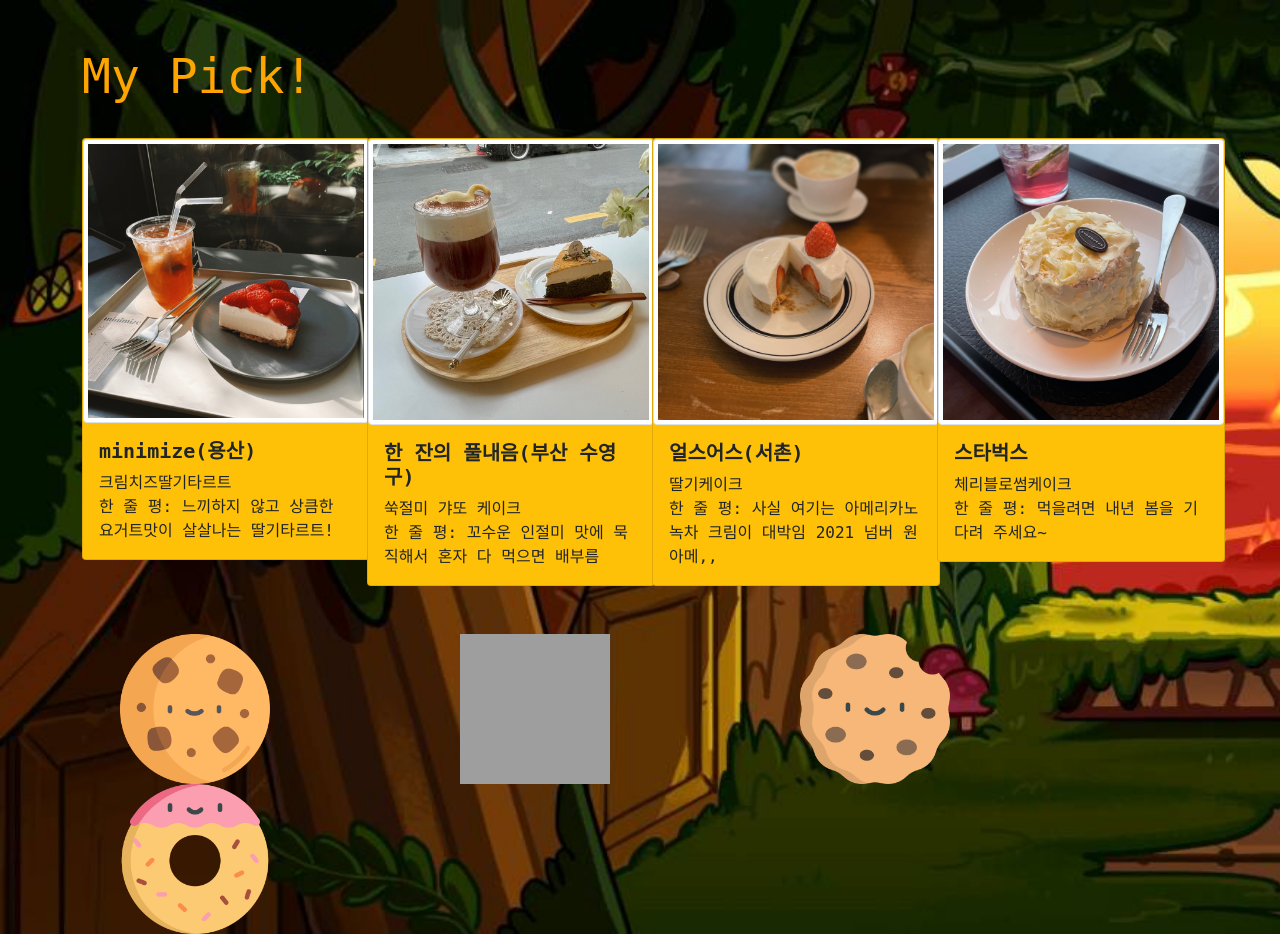
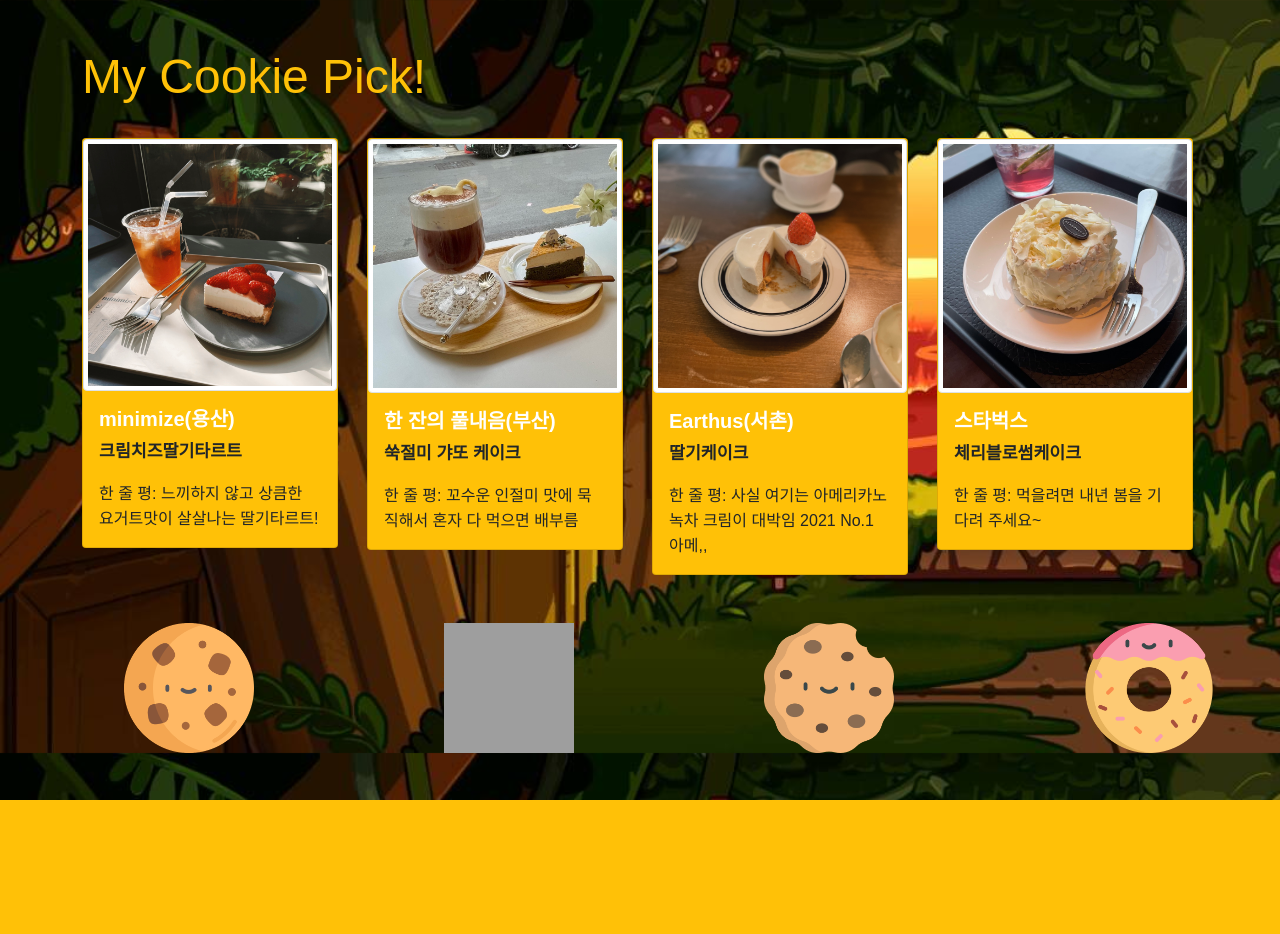
Before and after one commit to chaeyeon10/Django_project_CookieLove, a Django app: page / in a window 1280 px wide. After the commit the page ends 800 px from the top, so only its background shows below. Run offline with Django 3.2, Linux system fonts and the light colour scheme; some web fonts are replaced; grey boxes are pictures that could not be loaded.

Commit message:
마무리

```diff
--- a/CL_first_project/taeyoung/templates/intro.html
+++ b/CL_first_project/taeyoung/templates/intro.html
@@ -16,13 +16,20 @@
         integrity="sha384-JEW9xMcG8R+pH31jmWH6WWP0WintQrMb4s7ZOdauHnUtxwoG2vI5DkLtS3qm9Ekf"
         crossorigin="anonymous"></script>
 
-      <style>
-       body { background-image:url('../static/img/background.jpeg'); background-size: cover;}
-       h3 { color: orange; font-family :Monospace;font-size:300% ;}
-       p { font-family :Monospace;}
-       h5 { font-weight: bold ; font-family :Monospace;}
+    <!--폰트-->
+    <link rel="preconnect" href="https://fonts.gstatic.com">
+<link href="https://fonts.googleapis.com/css2?family=Black+Han+Sans&display=swap" rel="stylesheet">
+
+    <style>
+        @import url(//fonts.googleapis.com/earlyaccess/hanna.css);
+        body { background-image:url('../static/img/background.jpeg'); background-size: cover;}
+        h3 { color:  #ffc107; font-family: 'Hanna', sans-serif; font-size:300% ;}
+        p { font-weight : bold; font-family: 'Hanna', sans-serif; font-size : 108%;}
+        p2 {font-family: 'Hanna', sans-serif;}
+        h5 {color: white ; font-weight: bold ;font-family: 'Hanna', sans-serif; }
+
         .cookie {
-            float : left ; margin-left: 90px; margin-right: 100px;
+            float : left ; margin-left: 100px; margin-right: 90px;
              position: relative;
             animation-name: cookie;
             animation-duration: 1s;
@@ -31,16 +38,10 @@
             animation-direction: alternate;
                 }
 
-
-        .class {
-  shadow: 10px 10px 30px orange;
-}
-
-
-@keyframes cookie{
-  0%   {left:0px; top:0px;}
-  100%  {left:50px; top:0px;}
-}
+         @keyframes cookie{
+                        0%   {left:0px; top:0px;}
+                        100%  {left:40px; top:0px;}
+         }
 
     </style>
 
@@ -56,48 +57,52 @@
   <div class = "container">
     <br>
     <br>
-    <h3>My Pick!</h3>
+    <h3>My Cookie Pick!</h3>
     <br>
 
         <div class='row'>
             <div class='col-3'>
-                <div class= "card bg-warning" style="width: 18rem;" >
+                <div class= "card bg-warning" style="width: 16rem;" >
                     <img src="../static/img/minimize.jpeg"  class="img-thumbnail" alt="...">
                     <div class="card-body">
                         <h5 class="card-title">minimize(용산)</h5>
-                        <p class="card-text">크림치즈딸기타르트<br>한 줄 평: 느끼하지 않고 상큼한 요거트맛이 살살나는 딸기타르트!</p>
+                        <p>크림치즈딸기타르트</p>
+                        <p2>한 줄 평: 느끼하지 않고 상큼한 요거트맛이 살살나는 딸기타르트!</p2>
                     </div>
                 </div>
             </div>
 
 
              <div class='col-3'>
-                <div class="card bg-warning" style="width: 18rem;">
+                <div class="card bg-warning" style="width: 16rem;">
                     <img src="../static/img/busan.jpeg" class="img-thumbnail" class="card-img-top" alt="...">
                     <div class="card-body">
 
-                        <h5 class="card-title">한 잔의 풀내음(부산 수영구)</h5>
-                    <p class="card-text">쑥절미 갸또 케이크<br>한 줄 평: 꼬수운 인절미 맛에 묵직해서 혼자 다 먹으면 배부름</p>
+                        <h5 class="card-title">한 잔의 풀내음(부산)</h5>
+                    <p>쑥절미 갸또 케이크</p>
+                    <p2>한 줄 평: 꼬수운 인절미 맛에 묵직해서 혼자 다 먹으면 배부름</p2>
                     </div>
                 </div>
             </div>
 
              <div class='col-3'>
-                <div class="card bg-warning" style="width: 18rem;">
+                <div class="card bg-warning" style="width: 16rem;">
                     <img src="../static/img/seoul.JPG" class="img-thumbnail" class="card-img-top" alt="...">
                     <div class="card-body">
-                        <h5 class="card-title">얼스어스(서촌)</h5>
-                    <p class="card-text">딸기케이크<br>한 줄 평: 사실 여기는 아메리카노 녹차 크림이 대박임 2021 넘버 원 아메,,</p>
+                        <h5 class="card-title">Earthus(서촌)</h5>
+                    <p>딸기케이크</p>
+                    <p2>한 줄 평: 사실 여기는 아메리카노 녹차 크림이 대박임 2021 No.1 아메,,</p2>
                     </div>
                 </div>
             </div>
 
              <div class='col-3'>
-                <div class="card bg-warning" style="width: 18rem;">
+                <div class="card bg-warning" style="width: 16rem;">
                     <img src="../static/img/blossom.jpeg" class="img-thumbnail" class="card-img-top" alt="...">
                     <div class="card-body">
                         <h5 class="card-title">스타벅스</h5>
-                    <p class="card-text">체리블로썸케이크<br>한 줄 평: 먹을려면 내년 봄을 기다려 주세요~</p>
+                    <p>체리블로썸케이크</p>
+                    <p2>한 줄 평: 먹을려면 내년 봄을 기다려 주세요~</p2>
                     </div>
                 </div>
             </div>
@@ -107,19 +112,19 @@
     <br>
     <br>
      <div class="cookie" id="cookie01">
-        <img src="{% static 'img/cookie1.png' %}" width="150"height="150">
+        <img src="{% static 'img/cookie1.png' %}" width="130"height="130">
     </div>
 
      <div class="cookie" id="cookie02">
-        <img src="{% static 'img/cookie2.png' %}" width="150"height="150">
+        <img src="{% static 'img/cookie2.png' %}" width="130"height="130">
     </div>
 
      <div class="cookie" id="cookie03">
-        <img src="{% static 'img/cookie3.png' %}" width="150"height="150">
+        <img src="{% static 'img/cookie3.png' %}" width="130"height="130">
     </div>
 
      <div class="cookie" id="cookie04">
-        <img src="{% static 'img/cookie4.png' %}" width="150"height="150">
+        <img src="{% static 'img/cookie4.png' %}" width="130"height="130">
     </div>
 
 </body>
```
Also changed, not shown: CL_first_project/taeyoung/static/css/style.css (added).
